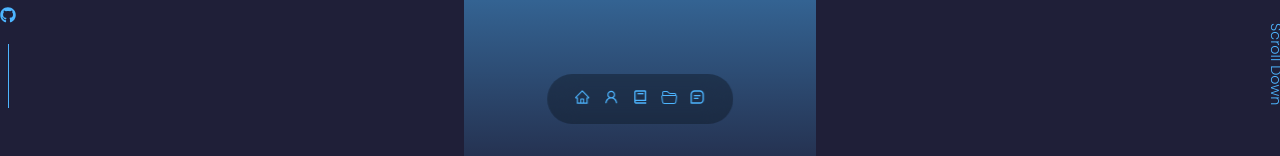
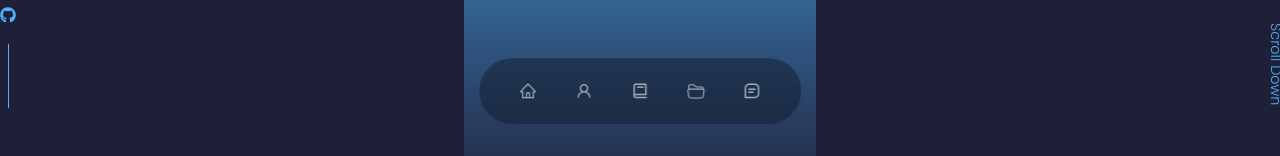
Before and after one commit to greensharpie/kevin-blanco, a React (Create React App) app: page / in a window 1280 px wide. Shown: the part 644-800 px from the top of the page. Built offline with nearby package versions, Linux system fonts and the light colour scheme.

Commit message:
nav bar a tags styling

```diff
--- a/src/components/nav/nav.css
+++ b/src/components/nav/nav.css
@@ -13,3 +13,16 @@
   border-radius: 3rem;
   backdrop-filter: blur(15px);
 }
+
+nav a {
+  background: transparent;
+  padding: 0.8rem;
+  border-radius: 50%;
+  display: flex;
+  color: var(--color-light);
+  font-size: 1.1rem;
+}
+
+nav a:hover{
+  background: rgba(0, 0, 0, 0.3);
+}
```
